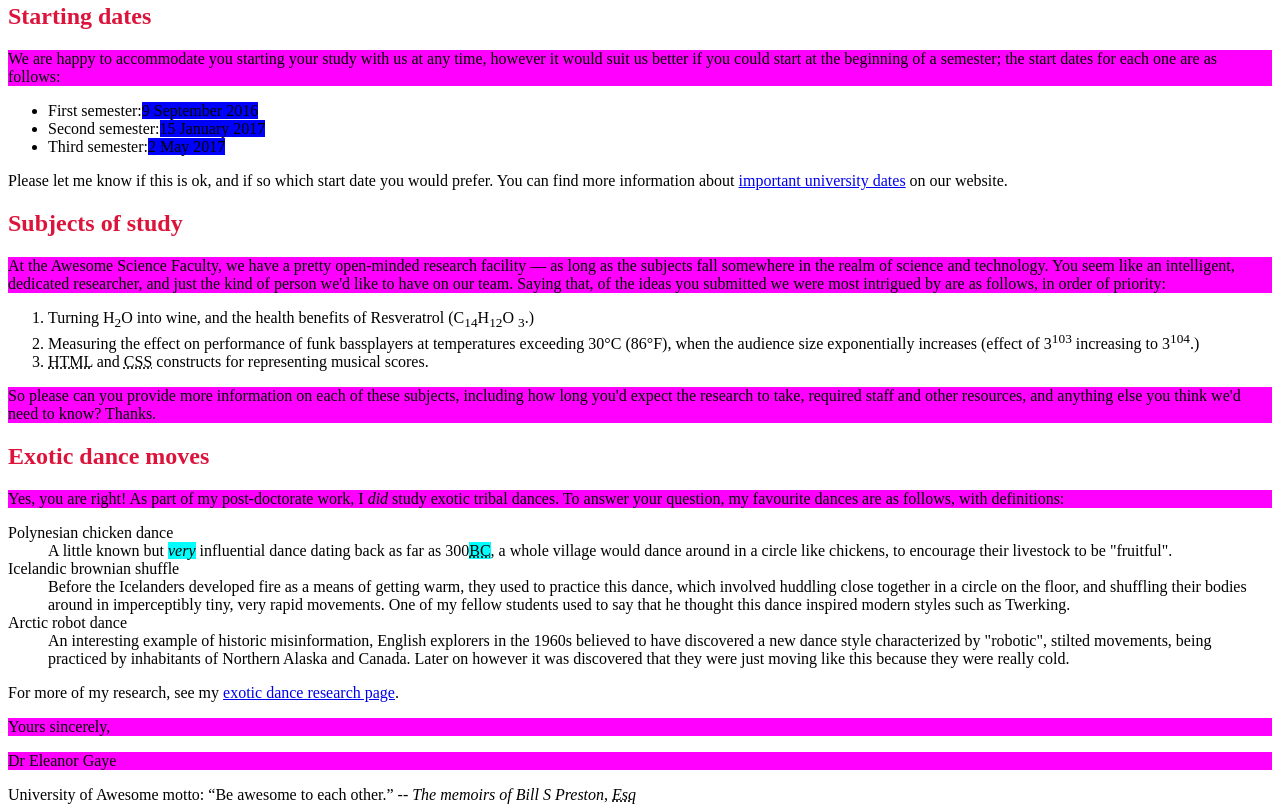
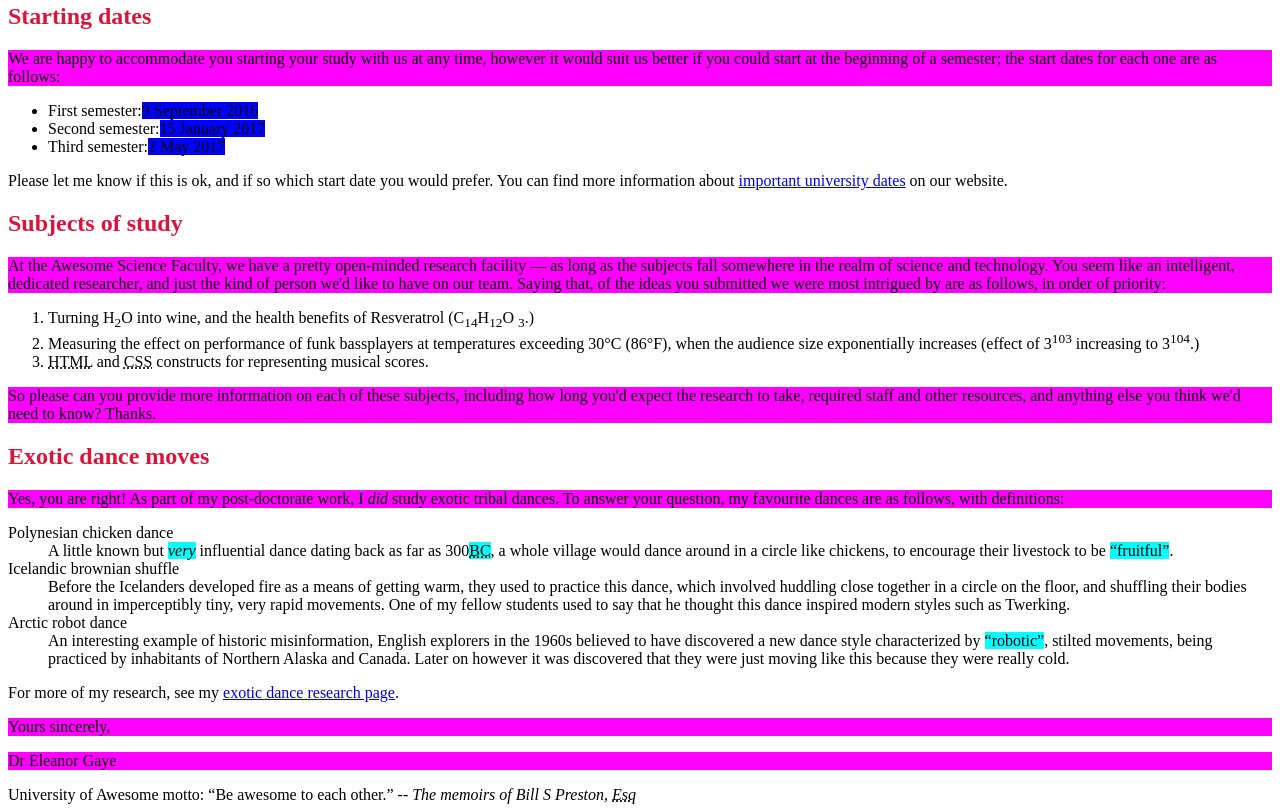
Before and after one commit to Mashaun18/wk2, a plain HTML site: page letter.html in a window 1280 px wide. Shown: the part 423-1235 px from the top of the page. Drawn offline with Linux system fonts and the light colour scheme.

Commit message:
fix modify letter file

```diff
--- a/letter.html
+++ b/letter.html
@@ -83,11 +83,11 @@ You can find more information about <a href="https://univelcity.com/" target="_b
 
 <dl>
     <dt>Polynesian chicken dance</dt>
-    <dd>A little known but <cite>very</cite> influential dance dating back as far as 300<abbr title="Before City">BC</abbr>, a whole village would dance around in a circle like chickens, to encourage their livestock to be "fruitful".</dd>
+    <dd>A little known but <cite>very</cite> influential dance dating back as far as 300<abbr title="Before City">BC</abbr>, a whole village would dance around in a circle like chickens, to encourage their livestock to be <q>fruitful</q>.</dd>
     <dt>Icelandic brownian shuffle</dt>
     <dd>Before the Icelanders developed fire as a means of getting warm, they used to practice this dance, which involved huddling close together in a circle on the floor, and shuffling their bodies around in imperceptibly tiny, very rapid movements. One of my fellow students used to say that he thought this dance inspired modern styles such as Twerking.</dd>
     <dt>Arctic robot dance</dt>
-    <dd>An interesting example of historic misinformation, English explorers in the 1960s believed to have discovered a new dance style characterized by "robotic", stilted movements, being practiced by inhabitants of Northern Alaska and Canada. Later on however it was discovered that they were just moving like this because they were really cold.</dd>
+    <dd>An interesting example of historic misinformation, English explorers in the 1960s believed to have discovered a new dance style characterized by <q>robotic</q>, stilted movements, being practiced by inhabitants of Northern Alaska and Canada. Later on however it was discovered that they were just moving like this because they were really cold.</dd>
 </dl>
 
 For more of my research, see my <a href="https://univelcity.com/" target="_blank">exotic dance research page</a>.
```
